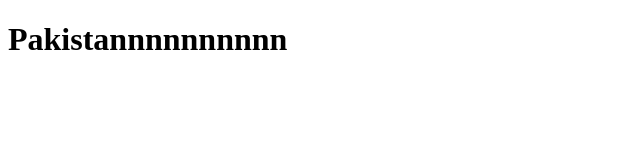
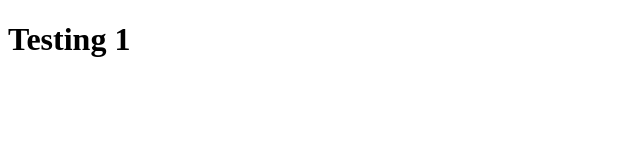
Before and after one commit to ayazahmed0/demotesting, a plain HTML site: page index.html in a window 1280 px wide. Shown: the whole page, without its empty margins (0-640 px from the left). Drawn offline with Linux system fonts and the light colour scheme.

```diff
--- a/index.html
+++ b/index.html
@@ -6,6 +6,6 @@
     <title>Document</title>
 </head>
 <body>
-    <h1>Pakistannnnnnnnnn</h1>
+    <h1>Testing 1</h1>
 </body>
 </html>
```
Also changed, not shown: login.html (added, +1 -0 lines).
